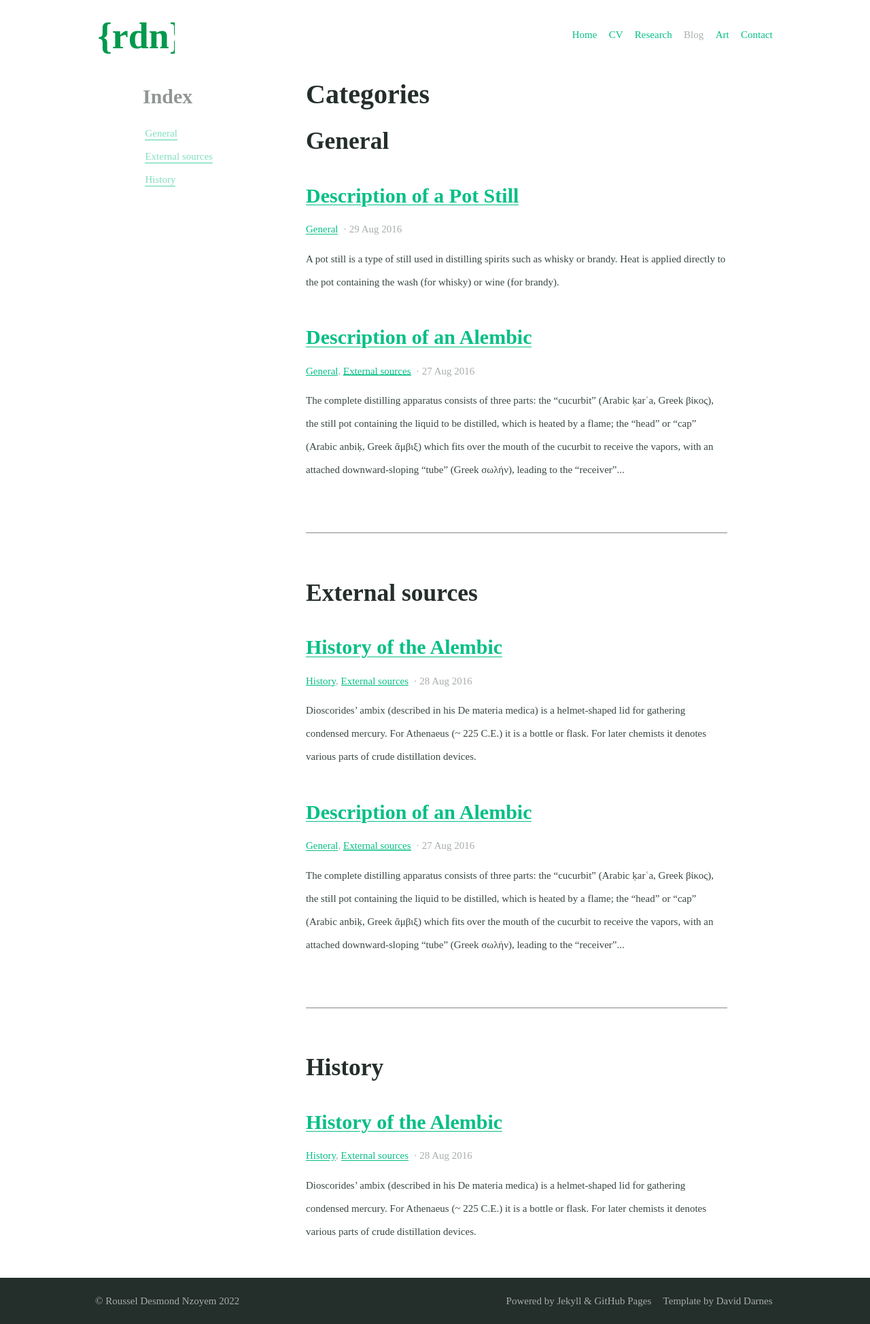
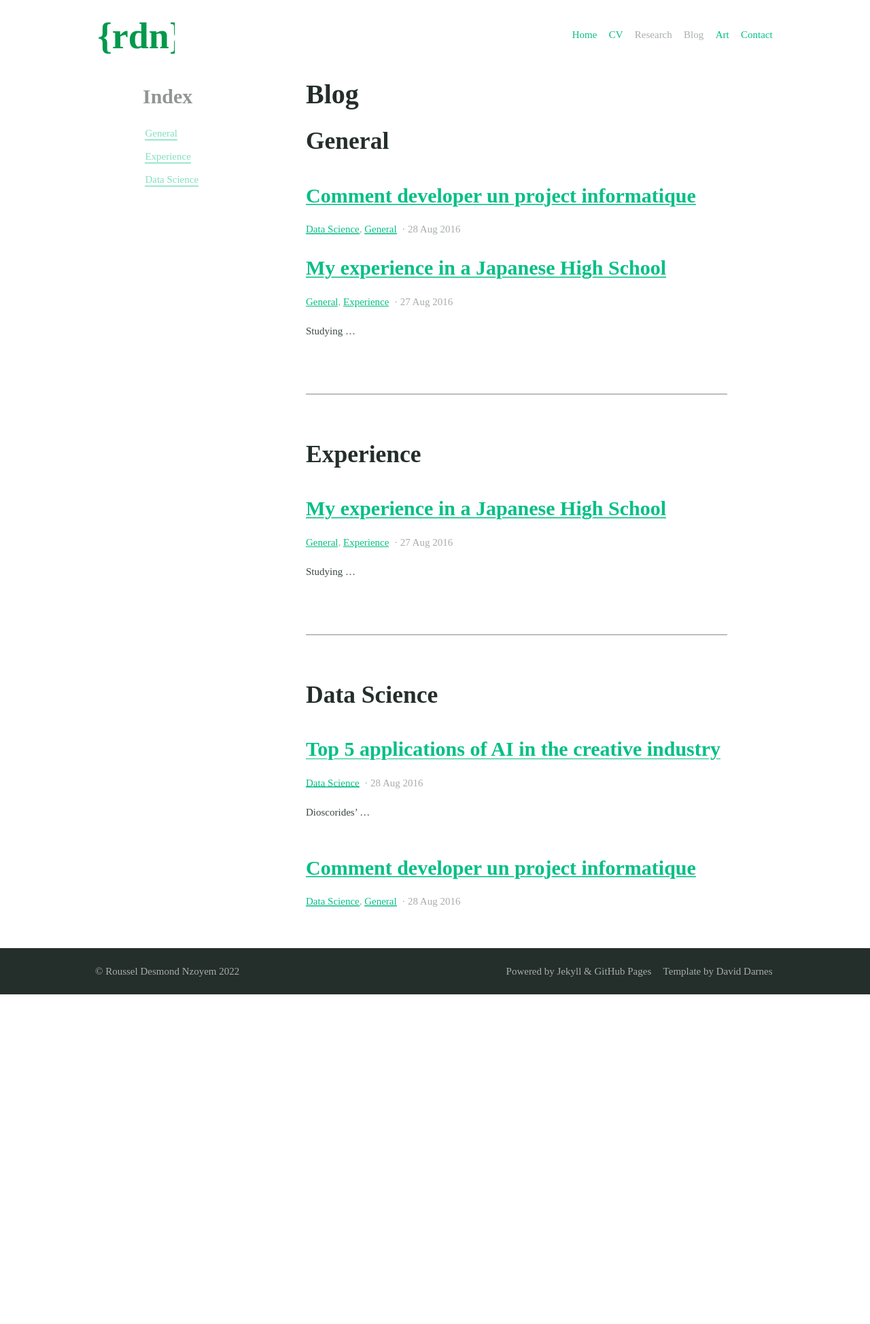
Before and after one commit to ddrous/desmond-rn.github.io, a Jekyll site: the page built from categories.md, in a window 1280 px wide. Shown: the whole page at 68% size. Built offline with Jekyll 4.4.1, drawn with Linux system fonts in a browser that asks for light colours; after the commit the page ends 1463 px from its top, so only the background shows below that.

Commit message:
different categories

```diff
--- a/_config.yml
+++ b/_config.yml
@@ -95,7 +95,7 @@ encoding: utf-8 # Make sure the encoding is right
 lang: en-GB # Set the site language
 title: "Roussel Desmond Nzoyem" # Site name or title, also used in jekyll-seo-tag
 logo: "/assets/logos/logo.svg" # Site logo, also used in jekyll-seo-tag
-description: "I'm a PhD candidate, Teaching Assistant, Outreach Ambassador at the University of Bristol." # Site description and default description, also used in jekyll-seo-tag
+description: "I'm a PhD Candidate, Teaching Assistant, Outreach Ambassador at the University of Bristol." # Site description and default description, also used in jekyll-seo-tag
 url: "https://desmond-rn.github.io" # Site url, also used in jekyll-seo-tag
 baseurl: ""
 repo: "https://github.com/desmond-rn/desmond-rn.github.io"
@@ -126,7 +126,7 @@ navigation_header:
 - title: CV
   url: /resume/
 - title: Research
-  url: /blog/
+  url: /categories/
 - title: Blog
   url: /categories/
 - title: Art
--- a/_posts/2016-08-27-example-post-one.md
+++ b/_posts/2016-08-27-example-post-one.md
@@ -1,15 +1,9 @@
 ---
-title: Description of an Alembic
+title: My experience in a Japanese High School
 categories:
 - General
-- External sources
+- Experience
 feature_image: "https://picsum.photos/2560/600?image=872"
 ---
 
-The complete distilling apparatus consists of three parts: the "cucurbit" (Arabic ḳarʿa, Greek βίκος), the still pot containing the liquid to be distilled, which is heated by a flame; the "head" or "cap" (Arabic anbiḳ, Greek ἄμβιξ) which fits over the mouth of the cucurbit to receive the vapors, with an attached downward-sloping "tube" (Greek σωλήν), leading to the "receiver" (Arabic ḳābila, Greek ἄγγος or φιάλη) container.
-
-<!-- more -->
-
-Retorts have the "cap" and the "cucurbit" made into one. The anbik is also called the raʾs (head) of the cucurbit. The liquid in the cucurbit is heated or boiled; the vapour rises into the anbik, where it cools by contact with the walls and condenses, running down the spout into the receiver. A modern descendant of the alembic is the pot still, used to produce distilled beverages.
-
-_Originally from [Alembic - Wikipedia](https://en.wikipedia.org/wiki/Alembic)_
+Studying ...
--- /dev/null
+++ b/_posts/2016-08-28-example-post-two copy.md
@@ -0,0 +1,8 @@
+---
+title: Comment developer un project informatique
+categories:
+- Data Science
+- General
+feature_text: |
+  Les étapes pour mener à bout un projet
+---
--- a/_posts/2016-08-28-example-post-two.md
+++ b/_posts/2016-08-28-example-post-two.md
@@ -1,18 +1,9 @@
 ---
-title: History of the Alembic
+title: Top 5 applications of AI in the creative industry
 categories:
-- History
-- External sources
+- Data Science
 feature_text: |
-  The History of the Alembic tool
+  AI is being used in multiple fields
 ---
 
-Dioscorides' ambix (described in his De materia medica) is a helmet-shaped lid for gathering condensed mercury. For Athenaeus (~ 225 C.E.) it is a bottle or flask. For later chemists it denotes various parts of crude distillation devices.
-
-<!-- more -->
-
-Alembic drawings appear in works of Cleopatra the Alchemist, Synesius, and Zosimos of Panopolis. There were alembics with two (dibikos) and three (tribikos) receivers.[4] According to Zosimos of Panopolis, the alembic was invented by Mary the Jewess.[5]
-
-The anbik is described by Ibn al-Awwam in his Kitab al-Filaha (Book of Agriculture), where he explains how rose-water is distilled. Amongst others, it is mentioned in the Mafatih al-Ulum (Key of Sciences) of Khwarizmi and the Kitab al-Asrar (Book of Secrets) of Al-Razi. Some illustrations occur in the Latin translations of works which are attributed to Geber.[2]
-
-_Originally from [Alembic - Wikipedia](https://en.wikipedia.org/wiki/Alembic)_
+Dioscorides' ...
--- a/_posts/2016-08-29-example-post-three.md
+++ /dev/null
@@ -1,18 +0,0 @@
----
-title: Description of a Pot Still
-categories:
-- General
-excerpt: |
-  A pot still is a type of still used in distilling spirits such as whisky or brandy. Heat is applied directly to the pot containing the wash (for whisky) or wine (for brandy).
-feature_text: |
-  ## The Pot Still
-  The modern pot still is a descendant of the alembic, an earlier distillation device
-feature_image: "https://picsum.photos/2560/600?image=733"
-image: "https://picsum.photos/2560/600?image=733"
----
-
-A pot still is a type of still used in distilling spirits such as whisky or brandy. Heat is applied directly to the pot containing the wash (for whisky) or wine (for brandy). This is called a batch distillation (as opposed to a continuous distillation).
-
-At standard atmospheric pressure, alcohol boils at 78 °C (172 °F), while water boils at 100 °C (212 °F). During distillation, the vapour contains more alcohol than the liquid. When the vapours are condensed, the resulting liquid contains a higher concentration of alcohol. In the pot still, the alcohol and water vapour combine with esters and flow from the still through the condensing coil. There they condense into the first distillation liquid, the so-called "low wines". The low wines have a strength of about 25–35% alcohol by volume, and flow into a second still. It is then distilled a second time to produce the colourless spirit, collected at about 70% alcohol by volume. Colour is added through maturation in an oak aging barrel, and develops over time.
-
-The modern pot still is a descendant of the alembic, an earlier distillation device.
--- a/_sass/_theme.scss
+++ b/_sass/_theme.scss
@@ -44,8 +44,8 @@ body {
 }
 
 .feature {
-  // padding-bottom: .4rem;
-  // margin-bottom: 1.6rem;
+  padding-bottom: .4rem;
+  margin-bottom: 1.6rem;
   text-align: center;
   background: $featureBackgroundColour;
   background-size: cover;
--- a/categories.md
+++ b/categories.md
@@ -1,5 +1,5 @@
 ---
-title: Categories
+title: Blog
 layout: categories
 excerpt: "Category index"
 aside: true
```
Also changed, not shown: _layouts/research.html (added, +27 -0 lines), _projects/2016-08-29-example-post-three copy.md (added, +12 -0 lines), _projects/2016-08-29-example-post-three.md (added, +12 -0 lines), research.md (added, +6 -0 lines).
